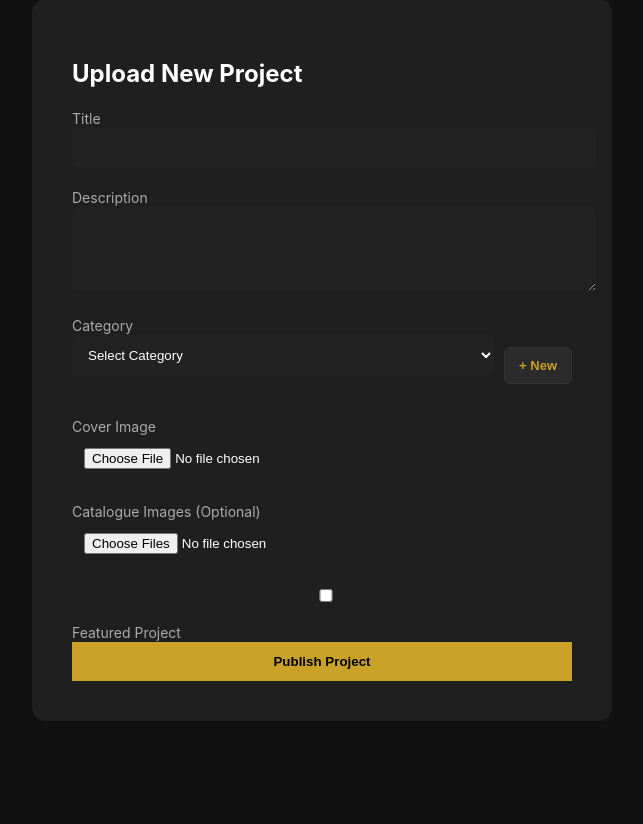
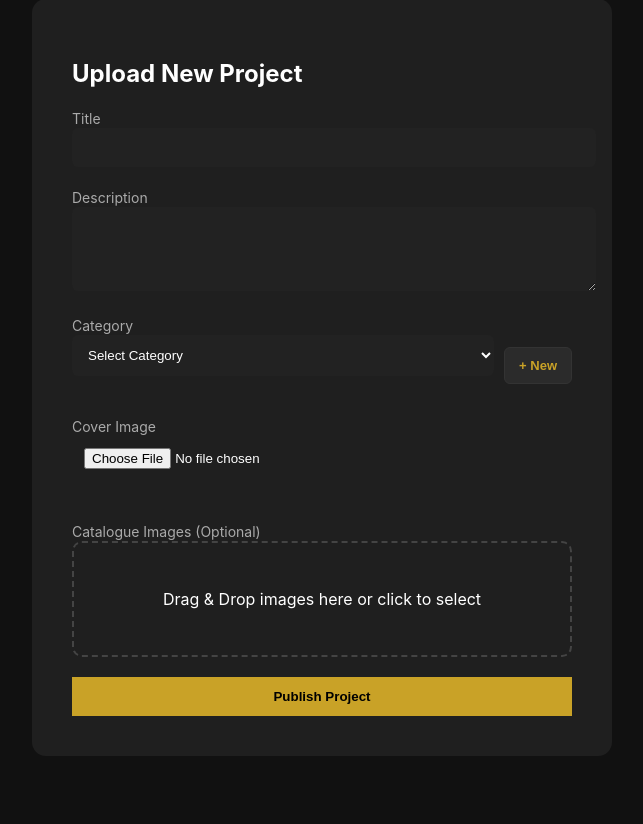
Before and after one commit to abhilashmarathe/aishwarya-portfolio, a Django app: page /upload/ in a window 1280 px wide. Shown: the part 69-893 px from the top of the page, without its empty margins (318-961 px from the left). Before the commit the page ends 790 px from the top, so only its background shows below. Run offline with Django 5.2, Linux system fonts and the light colour scheme; the visitor is signed in with stand-in values (Sample User, id 1); data that the repository does not hold is empty.

Commit message:
Update upload.html

```diff
--- a/templates/upload.html
+++ b/templates/upload.html
@@ -81,6 +81,58 @@
             margin-top: -10px;
         }
 
+        #drop-area {
+            border: 2px dashed #444;
+            padding: 30px;
+            text-align: center;
+            border-radius: 10px;
+            cursor: pointer;
+            margin-bottom: 20px;
+            transition: 0.2s;
+        }
+
+        #drop-area:hover {
+            border-color: #c9a227;
+        }
+
+        #preview-container {
+            display: grid;
+            grid-template-columns: repeat(auto-fill, minmax(90px, 1fr));
+            gap: 10px;
+        }
+
+        .preview-box {
+            position: relative;
+        }
+
+        .preview-box img {
+            width: 100%;
+            height: 90px;
+            object-fit: cover;
+            border-radius: 6px;
+        }
+
+        .remove-btn {
+            position: absolute;
+            top: -6px;
+            right: -6px;
+            background: red;
+            color: white;
+            border: none;
+            border-radius: 50%;
+            width: 18px;
+            height: 18px;
+            font-size: 12px;
+            cursor: pointer;
+        }
+
+        #cover-preview img{
+            width:150px;
+            height:120px;
+            object-fit:cover;
+            border-radius:8px;
+        }
+
     </style>
 </head>
 <body>
@@ -119,15 +171,22 @@
                style="display:none;">
 
         <label>Cover Image</label>
-        <input type="file" name="cover_image" required>
+
+        <input type="file" name="cover_image" id="coverInput" accept="image/*" required>
+
+        <div id="cover-preview" style="margin-bottom:20px;"></div>
 
         <!-- NEW FIELD -->
         <label>Catalogue Images (Optional)</label>
-        <input type="file" name="catalogue_images" multiple>
 
-        <label>
-            <input type="checkbox" name="featured"> Featured Project
-        </label>
+        <div id="drop-area">
+            <p>Drag & Drop images here or click to select</p>
+            <input type="file" id="catalogueInput" name="catalogue_images" multiple accept="image/*" hidden>
+        </div>
+
+        <div id="preview-container"></div>
+
+
 
         <button type="submit">Publish Project</button>
 
@@ -150,5 +209,108 @@ document.addEventListener("DOMContentLoaded", function () {
 });
 </script>
 
+<script>
+document.addEventListener("DOMContentLoaded", function () {
+
+    const addBtn = document.getElementById("addCategoryBtn");
+    const newInput = document.getElementById("newCategoryInput");
+    const selectBox = document.getElementById("categorySelect");
+
+    addBtn.addEventListener("click", function () {
+        newInput.style.display = "block";
+        selectBox.value = "";
+        newInput.focus();
+    });
+
+    const dropArea = document.getElementById("drop-area");
+    const input = document.getElementById("catalogueInput");
+    const preview = document.getElementById("preview-container");
+
+    let filesArray = [];
+
+    dropArea.addEventListener("click", () => input.click());
+
+    input.addEventListener("change", (e) => {
+        handleFiles(e.target.files);
+    });
+
+    dropArea.addEventListener("dragover", (e) => {
+        e.preventDefault();
+        dropArea.style.borderColor = "#c9a227";
+    });
+
+    dropArea.addEventListener("dragleave", () => {
+        dropArea.style.borderColor = "#444";
+    });
+
+    dropArea.addEventListener("drop", (e) => {
+        e.preventDefault();
+        dropArea.style.borderColor = "#444";
+        handleFiles(e.dataTransfer.files);
+    });
+
+    function handleFiles(files) {
+        for (let file of files) {
+            filesArray.push(file);
+
+            const reader = new FileReader();
+
+            reader.onload = function (e) {
+
+                const box = document.createElement("div");
+                box.classList.add("preview-box");
+
+                const img = document.createElement("img");
+                img.src = e.target.result;
+
+                const remove = document.createElement("button");
+                remove.innerText = "×";
+                remove.classList.add("remove-btn");
+
+                remove.onclick = function () {
+                    box.remove();
+                    filesArray = filesArray.filter(f => f !== file);
+                };
+
+                box.appendChild(img);
+                box.appendChild(remove);
+                preview.appendChild(box);
+            };
+
+            reader.readAsDataURL(file);
+        }
+    }
+});
+</script>
+
+<script>
+    // COVER IMAGE PREVIEW
+const coverInput = document.getElementById("coverInput");
+const coverPreview = document.getElementById("cover-preview");
+
+coverInput.addEventListener("change", function () {
+
+    coverPreview.innerHTML = "";
+
+    const file = this.files[0];
+    if (!file) return;
+
+    const reader = new FileReader();
+
+    reader.onload = function (e) {
+
+        const img = document.createElement("img");
+        img.src = e.target.result;
+        img.style.width = "150px";
+        img.style.borderRadius = "8px";
+        img.style.objectFit = "cover";
+
+        coverPreview.appendChild(img);
+    };
+
+    reader.readAsDataURL(file);
+});
+</script>
+
 </body>
 </html>
```
